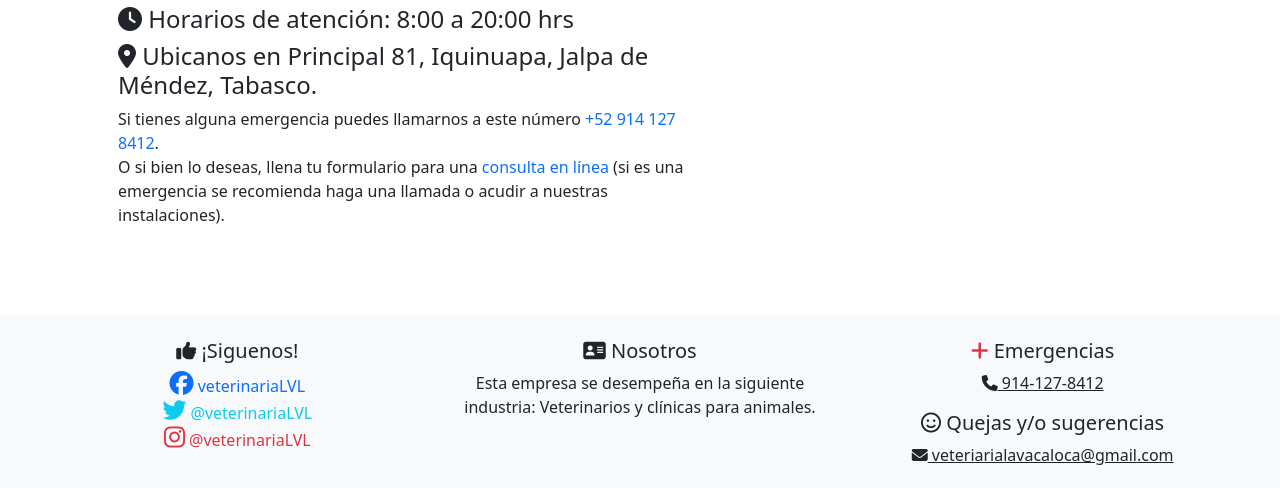
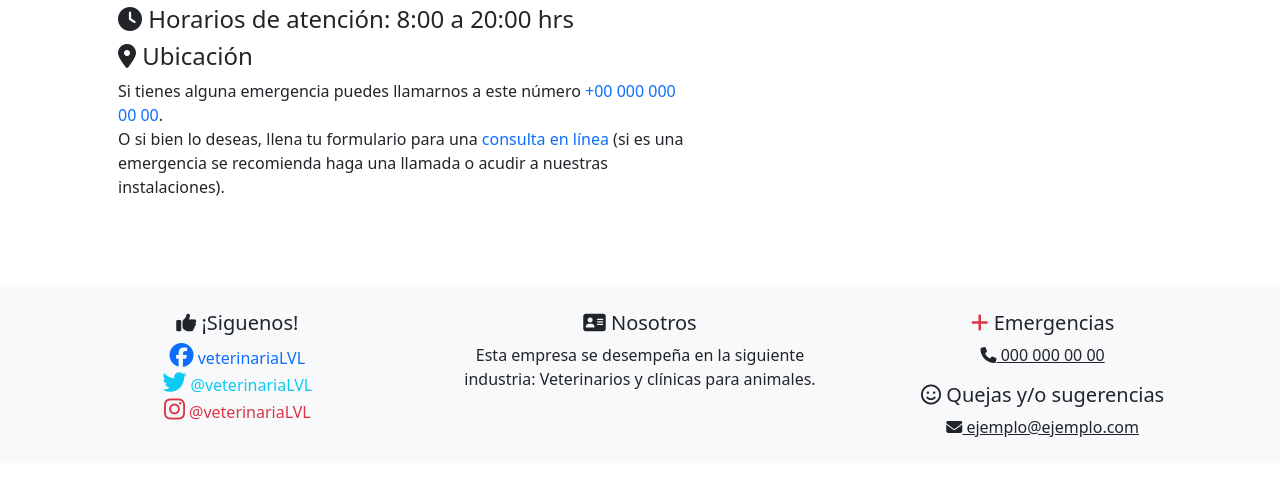
Before and after one commit to adrianhdez2/veterinaria, a plain HTML site: page index.html in a window 1280 px wide. Shown: the part 1527-2015 px from the top of the page. After the commit the page ends 1990 px from the top, so only its background shows below. Drawn offline with nearby package versions, Linux system fonts and the light colour scheme.

Commit message:
Update index.html

```diff
--- a/index.html
+++ b/index.html
@@ -349,8 +349,8 @@
                         <div class="form-floating mb-3 justify-content-center">
                             <h4><i class="fa-solid fa-calendar-days"></i> Días de atención: Lunes a Sábado.</h4>
                             <h4><i class="fa-solid fa-clock"></i> Horarios de atención:  8:00 a 20:00 hrs</h4>
-                            <h4><i class="fa-solid fa-location-dot"></i> Ubicanos en Principal 81, Iquinuapa, Jalpa de Méndez, Tabasco.</h4>
-                            <p class="">Si tienes alguna emergencia puedes llamarnos a este número <a href="tel:+52914178412" class="text-decoration-none">+52 914 127 8412</a>.
+                            <h4><i class="fa-solid fa-location-dot"></i> Ubicación</h4>
+                            <p class="">Si tienes alguna emergencia puedes llamarnos a este número <a href="tel:" class="text-decoration-none">+00 000 000 00 00</a>.
                                 <br>
                             O si bien lo deseas, llena tu formulario para una <a href="cita.html" class="text-decoration-none">consulta en línea</a> (si es una emergencia se recomienda haga una llamada o acudir a nuestras instalaciones).
                             </p>
@@ -395,16 +395,16 @@
             <div class="col align-items-center text-center">
                 <h5 class="mb-2"><i class="fa-solid fa-plus text-danger"></i> Emergencias</h5>
                 <div class="container text-center">
-                    <a href="tel:+529141278412" class="d-inline-block align-text-center link-dark">
+                    <a href="tel:" class="d-inline-block align-text-center link-dark">
                         <i class="fa-solid fa-phone"></i>
-                        914-127-8412
+                        000 000 00 00
                     </a>
                 </div>
                 <div class="container text-center">
                     <h5 class="mb-2 mt-3"><i class="fa-regular fa-face-smile"></i> Quejas y/o sugerencias</h5>
-                    <a href="mailto:veteriarialavacaloca@gmail.com" class="d-inline-block align-text-center link-dark">
+                    <a href="mailto:" class="d-inline-block align-text-center link-dark">
                         <i class="fa-solid fa-envelope"></i>
-                        veteriarialavacaloca@gmail.com
+                        ejemplo@ejemplo.com
                     </a>
                 </div>
             </div>
```
